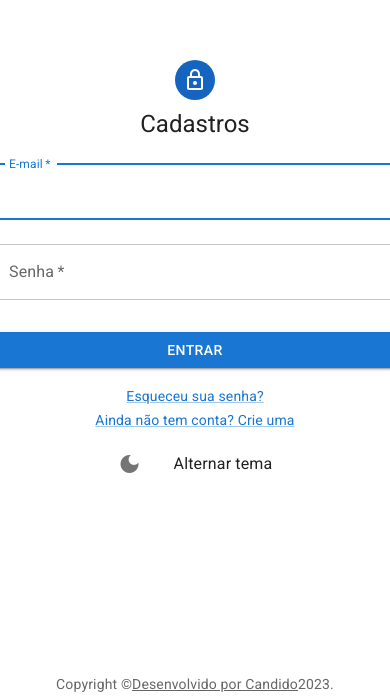
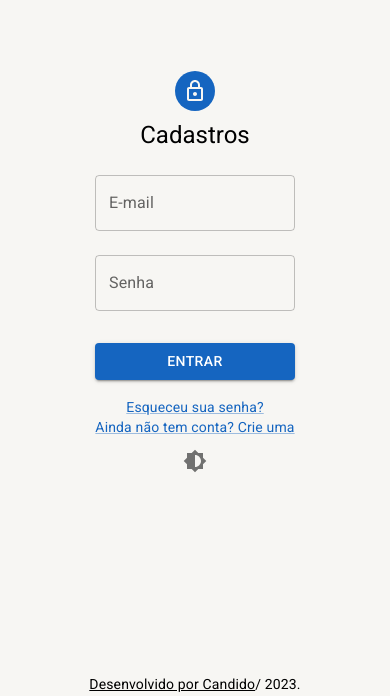
Before and after one commit to canndidojs/Cadastros, a React (Create React App) app: page /perfil in a window 390 px wide. Shown: the part 148-844 px from the top of the page. Built offline with nearby package versions, Linux system fonts and the light colour scheme.

Commit message:
feat: Adicionado erros aos inputs da tela de login

```diff
--- a/package.json
+++ b/package.json
@@ -21,6 +21,7 @@
     "react-dom": "^17.0.2",
     "react-router-dom": "^6.10.0",
     "react-scripts": "5.0.0",
+    "react-slick": "^0.29.0",
     "yup": "^1.1.1"
   },
   "devDependencies": {
--- a/src/shared/components/login/login.tsx
+++ b/src/shared/components/login/login.tsx
@@ -1,15 +1,32 @@
-import { Box, Grid, Link, Typography, Button, ThemeProvider, CssBaseline, createTheme, Paper, Avatar, TextField as VTextField, List, Icon, ListItemButton, ListItemIcon, ListItemText, FormControlLabel, Checkbox } from "@mui/material";
+import { useState } from "react";
+import * as yup from 'yup';
+import { Box, Grid, Link, Typography, Button, Divider, createTheme, Avatar, TextField, IconButton, useMediaQuery } from "@mui/material";
+import { useAppThemeContext, useAuthContext } from "../../contexts";
+import { Brightness6, LockOutlined } from "@mui/icons-material";
 import { blue } from '@mui/material/colors'
-import { useAppThemeContext, useAuthContext } from "../../contexts";
-import { LockOutlined } from "@mui/icons-material";
+
+const loginSchema = yup.object().shape({
+    email: yup.string().email().required(),
+    password: yup.string().required().min(5),
+})
 
 interface ILoginProps {
     children: React.ReactNode;
 }
 
 export const Login: React.FC<ILoginProps> = ({ children }) => {
-    const { isAuthenticated } = useAuthContext();
     const { toggleTheme } = useAppThemeContext();
+    const { isAuthenticated, login } = useAuthContext();
+    const theme = createTheme();
+    const smDown = useMediaQuery(theme.breakpoints.down('sm'));
+
+    const [email, setEmail] = useState('');
+    const [password, setPassword] = useState('');
+
+    const [passwordError, setPasswordError] = useState('');
+    const [emailError, setEmailError] = useState('');
+
+    const [isLoading, setIsLoading] = useState(false);
 
     if (isAuthenticated) {
         return (
@@ -19,48 +36,54 @@ export const Login: React.FC<ILoginProps> = ({ children }) => {
 
     function Copyright() {
         return (
-            <Typography component={Box} variant="body2" color="text.secondary" display='flex' bottom={2} position='absolute' >
-                {'Copyright © '}
-                <Link color="inherit" href="https://github.com/canndidojs ">
+            <Typography component={Box} variant="body2" display='flex' bottom={2} position='absolute' >
+                {''}
+                <Link color="inherit" href="    https://github.com/canndidojs">
                     Desenvolvido por Candido
-                </Link>{' '}
+                </Link>{'  /  '}
                 {new Date().getFullYear()}
                 {'.'}
             </Typography>
         );
     }
 
-    const theme = createTheme();
+    const handleSubmit = () => {
+        setIsLoading(true);
 
+        loginSchema
+            .validate({ email, password }, {abortEarly: false})
+            .then(dadosValidados => {
+                login(dadosValidados.email, dadosValidados.password)
+                .then(()=>{
+                    setIsLoading(false)
+                })
+            })
+            .catch((errors: yup.ValidationError) => {
 
-    const handleSubmit = (e: any) => {
-        e.preventDefault();
-        const data = new FormData(e.currentTarget);
-        console.log({
-            email: data.get('email'),
-            password: data.get('password'),
+                errors.inner.forEach(error => {
+                    if (error.path === 'email') {
+                        setEmailError(error.message)
+                    } else if (error.path === 'password') {
+                        setPasswordError(error.message)
+                    }
+
+                })
             });
     };
 
     return (
-        <ThemeProvider theme={theme} >
         <Grid container component="main" sx={{ height: '100vh' }}>
-                <CssBaseline />
             <Grid
                 item
                 xs={false}
-                    sm={4}
-                    md={7}
+                lg={7}
+                sm={false}
+                md={false}
                 sx={{
                     backgroundImage: 'url(https://images.unsplash.com/photo-1556155092-490a1ba16284?ixlib=rb-4.0.3&ixid=MnwxMjA3fDB8MHxwaG90by1wYWdlfHx8fGVufDB8fHx8&auto=format&fit=crop&w=1470&q=80)',
-                        backgroundRepeat: 'no-repeat',
-                        backgroundColor: (t) =>
-                            t.palette.mode === 'light' ? t.palette.grey[50] : t.palette.grey[900],
-                        backgroundSize: 'cover',
-                        backgroundPosition: 'center',
                 }}
             />
-                <Grid item xs={12} sm={8} md={5} component={Paper} elevation={6} square display='flex' justifyContent='center' alignItems='center' >
+            <Grid item xs={12} sm={12} lg={5} md={12} display='flex' justifyContent='center' alignItems='center' overflow='hidden'>
                 <Box
                     sx={{
                         my: 8,
@@ -73,36 +96,39 @@ export const Login: React.FC<ILoginProps> = ({ children }) => {
                     <Avatar sx={{ m: 1, bgcolor: blue[800] }}>
                         <LockOutlined />
                     </Avatar>
-                        <Typography component="h1" variant="h5">
+                    <Typography variant="h5" >
                         Cadastros
                     </Typography>
-                        <Box display='flex' width={400} flexDirection='column' alignItems='center' component="form" onSubmit={handleSubmit} noValidate sx={{ mt: 1 }}>
-                            <VTextField
+                    <Box display='flex' width={smDown ? 200 : 400} flexDirection='column' alignItems='center' component="form" sx={{ mt: 1 }}>
+                        <TextField
+                            onChange={e => setEmail(e.target.value)}
+                            onKeyDown={_ => setEmailError('')}
+                            autoComplete="email"
                             margin="normal"
-                                required
-                                fullWidth
-                                id="email"
                             label="E-mail"
                             name="email"
-                                autoComplete="email"
-                                autoFocus
+                            type='email'
+                            value={email}
+                            error={!!emailError}
+                            helperText={emailError}
+                            fullWidth
                         />
-                            <VTextField
+                        <TextField
+                            onChange={e => setPassword(e.target.value)}
+                            onKeyDown={_ => setPasswordError('')}
+                            autoComplete="current-password"
+                            value={password}
+                            error={!!passwordError}
+                            helperText={passwordError}
+                            name="password"
                             margin="normal"
-                                required
+                            type="password"
+                            label="Senha"
                             fullWidth
-                                name="password"
-                                label="Senha"
-                                type="password"
-                                id="password"
-                                autoComplete="current-password"
                         />
-                            {/* <FormControlLabel
-                                control={<Checkbox value="remember" color="primary" />}
-                                label="Remember me"
-                            /> */}
                         <Button
                             type="submit"
+                            onClick={handleSubmit}
                             fullWidth
                             variant="contained"
                             sx={{
@@ -112,6 +138,9 @@ export const Login: React.FC<ILoginProps> = ({ children }) => {
                         >
                             Entrar
                         </Button>
+
+                        <Divider />
+
                         <Grid container display='flex' flexDirection='column' alignItems='center' >
                             <Grid item xs justifyContent='center'>
                                 <Link href="#" variant="body2">
@@ -125,21 +154,16 @@ export const Login: React.FC<ILoginProps> = ({ children }) => {
                             </Grid>
                         </Grid>
 
-                            <Box flex={1}>
-                                <List component="nav">
-                                    <ListItemButton onClick={toggleTheme}>
-                                        <ListItemIcon>
-                                            <Icon>dark_mode</Icon>
-                                        </ListItemIcon>
-                                        <ListItemText primary="Alternar tema" />
-                                    </ListItemButton>
-                                </List>
+                        <Copyright />
+
+                        <Box display='flex'  >
+                            <IconButton aria-label="toggleTheme" onClick={toggleTheme} size='large'>
+                                <Brightness6 />
+                            </IconButton>
                         </Box>
-                            <Copyright />
                     </Box>
                 </Box>
             </Grid>
         </Grid>
-        </ThemeProvider>
     );
 }
--- a/src/shared/contexts/ThemeContext.tsx
+++ b/src/shared/contexts/ThemeContext.tsx
@@ -28,11 +28,10 @@ export const AppThemeProvider: React.FC = ({ children }) => {
     return DarkTheme;
   }, [themeName]);
 
-
   return (
     <ThemeContext.Provider value={{ themeName, toggleTheme }}>
       <ThemeProvider theme={theme}>
-        <Box width="100vw" height="100vh" bgcolor={theme.palette.background.default}>
+        <Box width="100%" height='100%' bgcolor={theme.palette.background.default}>
           {children}
         </Box>
       </ThemeProvider>
```
Also changed, not shown: 2 other files (tests, documents, lock files or other folders). Lines whose indentation alone changed are shown as unchanged.
